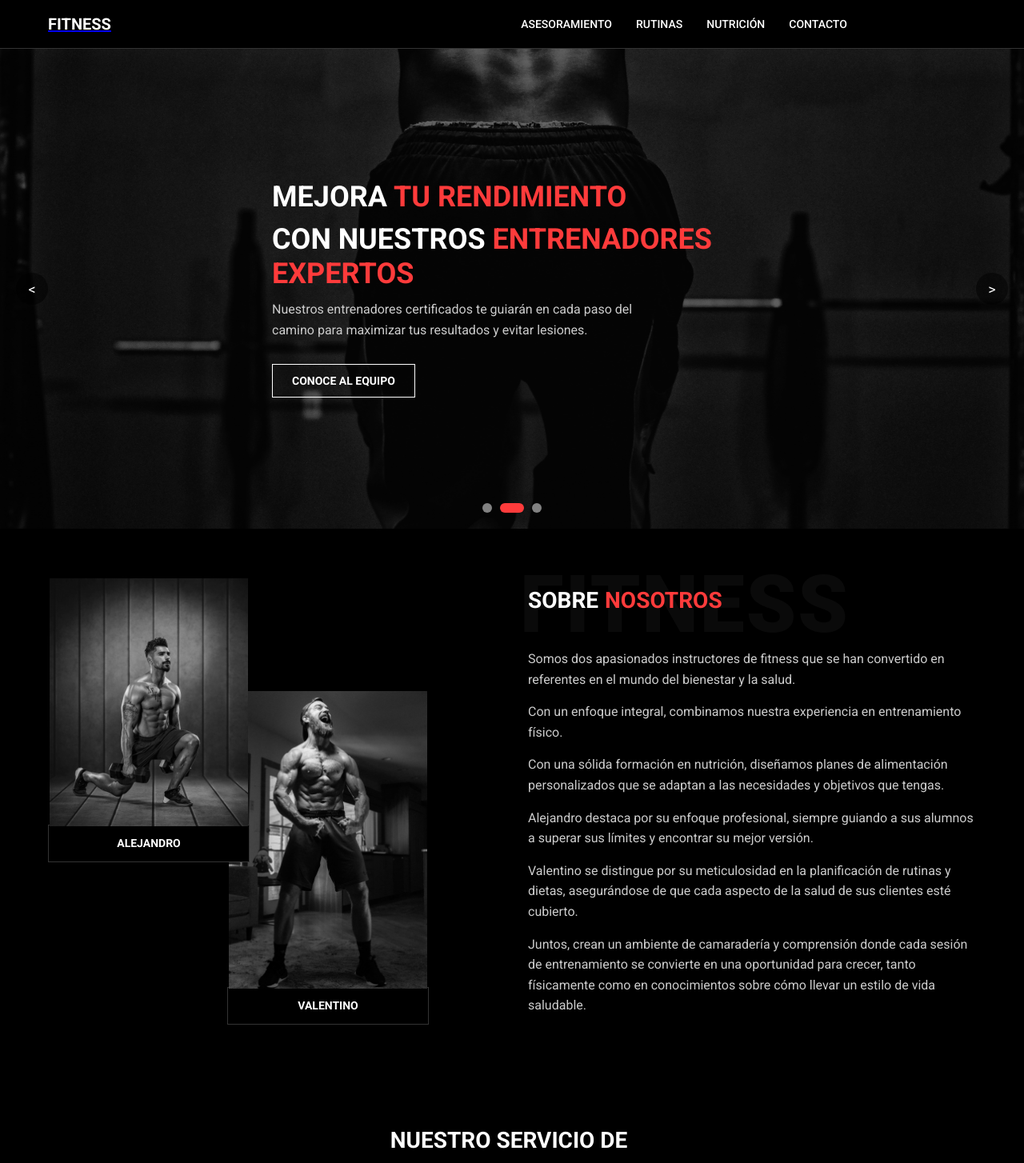
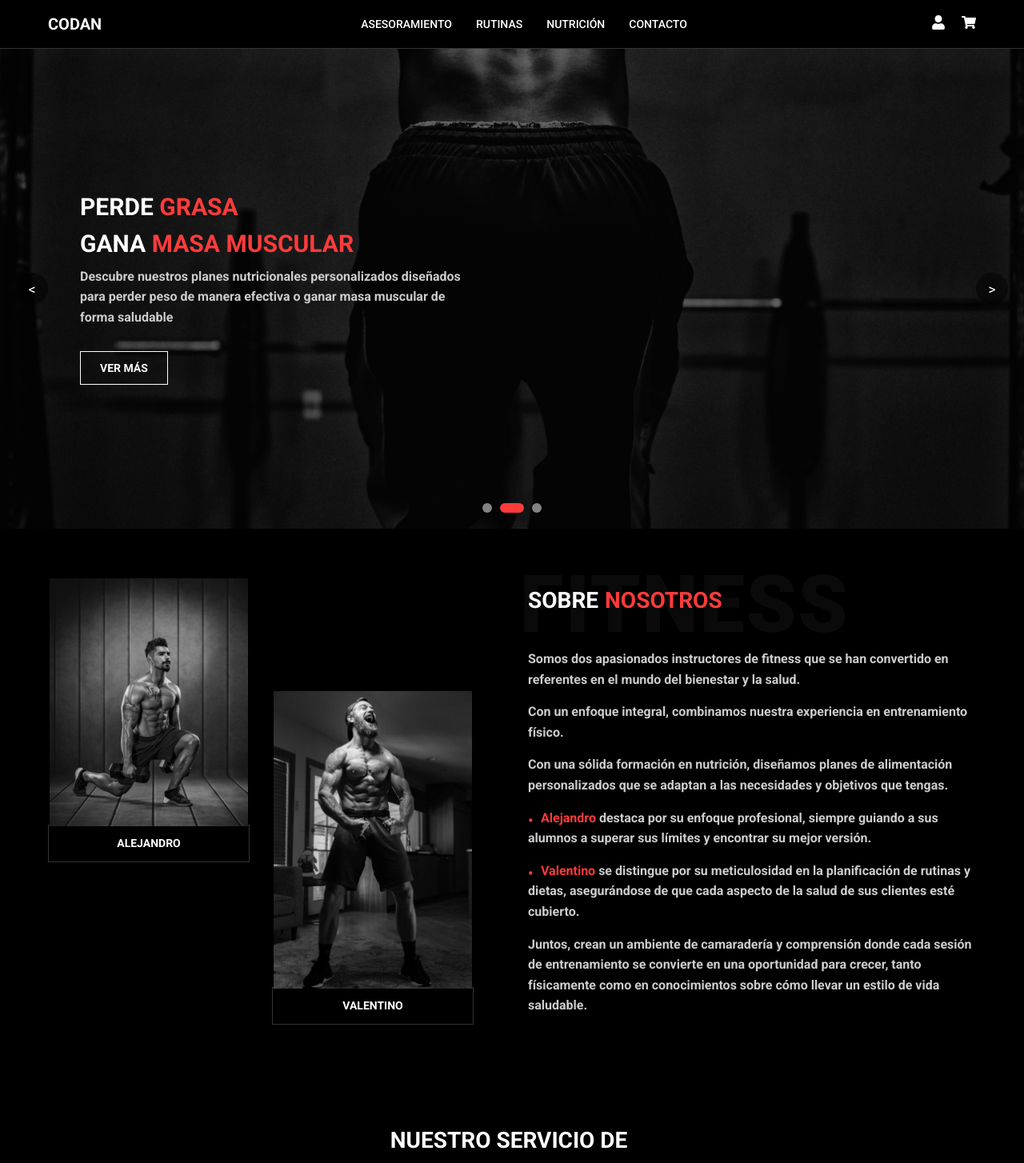
Before and after one commit to colito1523/codan, a React (Vite) app: page / in a window 1280 px wide. Shown: the top 1454 px of the page at 80% size. Built offline with nearby package versions, Linux system fonts and the light colour scheme.

Commit message:
mejoraremos la parte de nutricion

```diff
--- a/src/components/AboutUs.css
+++ b/src/components/AboutUs.css
@@ -36,7 +36,7 @@
 
 .trainer-card.valentino {
   top: 25%;
-  left: 40%;
+  left: 50%;
   z-index: 1;
 }
 
@@ -86,12 +86,14 @@
 .trainer-card:hover .trainer-name {
   background-color: #ff3b3b;
   color: #fff;
+  box-shadow: 0 0 20px rgba(255, 59, 59, 0.8);
 }
 
 .about-text {
   flex: 1;
   min-width: 300px;
   position: relative;
+  font-weight: bold;
 }
 
 .title-container-with-bg {
@@ -137,6 +139,21 @@
   font-size: 16px;
   line-height: 1.6;
   margin-bottom: 15px;
+}
+.name-highlight {
+  color: #ff3b3b;
+  font-weight: bold;
+  position: relative;
+  padding-left: 16px;
+}
+
+.name-highlight::before {
+  content: "•";
+  position: absolute;
+  left: 0;
+  color: #ff3b3b;
+  font-size: 18px;
+  line-height: 1.8;
 }
 
 @media (max-width: 992px) {
--- a/src/components/AboutUs.jsx
+++ b/src/components/AboutUs.jsx
@@ -54,11 +54,11 @@ src={alejandroImg}
   las necesidades y objetivos que tengas.
 </p>
 <p className="paragraph">
-              Alejandro destaca por su enfoque profesional, siempre guiando a sus alumnos a superar sus límites y
+  <span className="name-highlight">Alejandro</span> destaca por su enfoque profesional, siempre guiando a sus alumnos a superar sus límites y
   encontrar su mejor versión.
 </p>
 <p className="paragraph">
-              Valentino se distingue por su meticulosidad en la planificación de rutinas y dietas, asegurándose de que
+  <span className="name-highlight">Valentino</span> se distingue por su meticulosidad en la planificación de rutinas y dietas, asegurándose de que
   cada aspecto de la salud de sus clientes esté cubierto.
 </p>
 <p className="paragraph">
@@ -66,6 +66,7 @@ src={alejandroImg}
   una oportunidad para crecer, tanto físicamente como en conocimientos sobre cómo llevar un estilo de vida
   saludable.
 </p>
+
           </div>
         </div>
       </div>
--- /dev/null
+++ b/src/components/CartModal.css
@@ -0,0 +1,98 @@
+.cart-modal {
+    position: fixed;
+    top: 0;
+    right: 0;
+    width: 400px;
+    height: 100%;
+    background-color: #111;
+    color: white;
+    box-shadow: -4px 0 15px rgba(0, 0, 0, 0.6);
+    z-index: 1000;
+    animation: slideIn 0.3s ease-out;
+  }
+
+  @keyframes slideIn {
+    from {
+      right: -400px;
+    }
+    to {
+      right: 0;
+    }
+  }
+
+  .cart-content {
+    padding: 20px;
+    display: flex;
+    flex-direction: column;
+  }
+
+  .cart-header {
+    display: flex;
+    justify-content: space-between;
+    align-items: center;
+  }
+
+  .cart-item {
+    margin-top: 20px;
+    border: 1px solid white;
+    padding: 10px;
+  }
+
+  .cart-img {
+    width: 100%;
+    height: auto;
+    border-radius: 5px;
+  }
+
+  .cart-details {
+    display: flex;
+    justify-content: space-between;
+    align-items: center;
+  }
+
+  .cart-title {
+    font-weight: bold;
+    font-size: 14px;
+  }
+
+  .cart-price {
+    font-weight: bold;
+  }
+
+  .trash-button {
+    background: none;
+    color: white;
+    border: none;
+    cursor: pointer;
+  }
+
+  .cart-summary {
+    margin-top: 30px;
+    border: 1px solid white;
+    padding: 10px;
+  }
+
+  .strikethrough {
+    text-decoration: line-through;
+    color: gray;
+  }
+
+  .red-line {
+    border-top: 1px solid red;
+    margin: 10px 0;
+  }
+
+  .summary-total {
+    display: flex;
+    justify-content: space-between;
+    font-weight: bold;
+  }
+
+  .checkout-button {
+    margin-top: 20px;
+    padding: 10px;
+    border: 1px solid white;
+    background-color: transparent;
+    color: white;
+    cursor: pointer;
+  }
--- /dev/null
+++ b/src/components/CartModal.jsx
@@ -0,0 +1,51 @@
+import React from "react"
+import "./CartModal.css"
+import { FiX } from "react-icons/fi"
+import { FaTrash } from "react-icons/fa"
+
+const CartModal = ({ isOpen, onClose }) => {
+  if (!isOpen) return null
+
+  return (
+    <div className="cart-modal">
+      <div className="cart-content">
+        <div className="cart-header">
+          <h2>CARRITO</h2>
+          <button className="close-button" onClick={onClose}>
+            <FiX />
+          </button>
+        </div>
+
+        <div className="cart-item">
+          <img src="/ruta-a-tu-imagen.jpg" alt="Producto" className="cart-img" />
+          <div className="cart-details">
+            <span className="cart-title">PERDER GRASA INTERMEDIO</span>
+            <span className="cart-price">$12.000</span>
+            <button className="trash-button"><FaTrash /></button>
+          </div>
+        </div>
+
+        <div className="cart-summary">
+          <h3>Resumen de compra</h3>
+          <div className="summary-line">
+            <span>Subtotal</span>
+            <span className="strikethrough">$ 24.000</span>
+          </div>
+          <div className="summary-line">
+            <span>Descuento</span>
+            <span>$ 0</span>
+          </div>
+          <hr className="red-line" />
+          <div className="summary-total">
+            <span>TOTAL</span>
+            <span>$ 24.000</span>
+          </div>
+        </div>
+
+        <button className="checkout-button">INICIAR COMPRA</button>
+      </div>
+    </div>
+  )
+}
+
+export default CartModal
--- a/src/components/ContactForm.css
+++ b/src/components/ContactForm.css
@@ -84,3 +84,30 @@
   opacity: 0.7;
   cursor: not-allowed;
 }
+
+.section.contact {
+  display: flex;
+  justify-content: center;
+  align-items: center;
+  padding: 80px 20px;
+  min-height: 10vh;
+  text-align: center;
+}
+
+.container {
+  max-width: 700px;
+  width: 100%;
+  margin: 0 auto;
+}
+
+.title-container {
+  margin-bottom: 30px;
+}
+
+.contact-form {
+  margin: 0 auto;
+}
+
+.contact-description {
+  margin: 0 auto 30px;
+}
--- a/src/components/FAQ.jsx
+++ b/src/components/FAQ.jsx
@@ -52,7 +52,10 @@ const FAQ = () => {
                 <span className={`faq-icon ${openFaq === index ? "open" : ""}`}></span>
               </div>
 
-              {openFaq === index && <div className="faq-answer">{faq.answer}</div>}
+              <div className={`faq-answer-wrapper ${openFaq === index ? "open" : ""}`}>
+  <div className="faq-answer">{faq.answer}</div>
+</div>
+
             </div>
           ))}
         </div>
--- a/src/components/Header.css
+++ b/src/components/Header.css
@@ -128,12 +128,29 @@
   justify-content: center;
   gap: 20px;
   padding: 15px 0;
-  border-top: 1px solid #222;
+}
+/* ICONOS EN DESKTOP */
+.icons-container {
+  display: flex;
+  gap: 20px;
+  align-items: center;
+  justify-content: flex-end;
+  flex: 1;
+}
+
+.logo-link {
+  text-decoration: none;
+  color: inherit;
 }
 
 @media (max-width: 768px) {
   .nav-icons-mobile {
     display: flex;
+    justify-content: center;
+    gap: 20px;
+    padding: 15px 0;
+    border-top: 1px solid #222;
+    width: 100%;
   }
 
   .icons-container {
@@ -150,13 +167,6 @@
     flex: 1;
     display: flex;
     justify-content: flex-start;
-  }
-
-  .icons-container {
-    flex: 1;
-    display: flex;
-    justify-content: center;
-    align-items: center;
   }
 
   .menu-button {
--- a/src/components/Header.jsx
+++ b/src/components/Header.jsx
@@ -4,12 +4,13 @@ import { useState } from "react"
 import { Link, useLocation } from "react-router-dom"
 import { FaUser, FaShoppingCart } from "react-icons/fa"
 import { FiMenu, FiX } from "react-icons/fi"
-
+import CartModal from "./CartModal"
 import "./Header.css"
 
 const Header = () => {
   const [menuOpen, setMenuOpen] = useState(false)
   const location = useLocation()
+  const [isCartOpen, setIsCartOpen] = useState(false)
 
   return (
     <header className="header">
@@ -17,7 +18,7 @@ const Header = () => {
         {/* IZQUIERDA: Logo */}
         <div className="logo-container">
           <Link to="/" className="logo-link">
-            <h1 className="logo">FITNESS</h1>
+            <h1 className="logo">CODAN</h1>
           </Link>
         </div>
 
@@ -34,12 +35,18 @@ const Header = () => {
       </Link>
     </li>
     <li className="nav-item">
-      <Link to="/Rutinas" className={`nav-link ${location.pathname === "/Rutinas" ? "active" : ""}`}>
+      <Link
+        to="/Rutinas"
+        className={`nav-link ${location.pathname === "/Rutinas" ? "active" : ""}`}
+      >
         RUTINAS
       </Link>
     </li>
     <li className="nav-item">
-      <Link to="/nutricion" className={`nav-link ${location.pathname === "/nutricion" ? "active" : ""}`}>
+      <Link
+        to="/nutricion"
+        className={`nav-link ${location.pathname === "/nutricion" ? "active" : ""}`}
+      >
         NUTRICIÓN
       </Link>
     </li>
@@ -48,18 +55,30 @@ const Header = () => {
         CONTACTO
       </Link>
     </li>
-  </ul>
 
    {/* ÍCONOS SOLO EN MOBILE */}
-  <div className="nav-icons-mobile">
+<li className="nav-icons-mobile">
   <Link to="/cuenta" className="icon-link" aria-label="Cuenta">
     <FaUser />
   </Link>
-    <Link to="/carrito" className="icon-link" aria-label="Carrito">
+  <Link to="#" className="icon-link" aria-label="Carrito" onClick={() => setIsCartOpen(true)}>
+    <FaShoppingCart />
+  </Link>
+</li>
+
+  </ul>
+</nav>
+{/* ÍCONOS EN ESCRITORIO */}
+<div className="icons-container">
+  <Link to="/cuenta" className="icon-link" aria-label="Cuenta">
+    <FaUser />
+  </Link>
+  <Link to="#" className="icon-link" aria-label="Carrito" onClick={() => setIsCartOpen(true)}>
     <FaShoppingCart />
   </Link>
 </div>
-</nav>
+
+
 
         {/* Botón menú móvil */}
         <button
@@ -71,7 +90,9 @@ const Header = () => {
 </button>
 
       </div>
+      <CartModal isOpen={isCartOpen} onClose={() => setIsCartOpen(false)} />
     </header>
+
   )
 }
 
--- a/src/components/Hero.css
+++ b/src/components/Hero.css
@@ -37,15 +37,19 @@
   height: 100%;
   display: flex;
   align-items: center;
+  justify-content: flex;
 }
 
 .hero-content {
   max-width: 600px;
+  text-align: left;
+  margin-left: 100px; /* <-- este es el que manda todo a la izquierda real */
 }
+
 
 .hero-title {
   color: #fff;
-  font-size: 36px;
+  font-size: 30px;
   font-weight: bold;
   margin-bottom: 10px;
   line-height: 1.2;
@@ -61,6 +65,7 @@
   line-height: 1.6;
   margin-bottom: 30px;
   max-width: 500px;
+  font-weight: bold;
 }
 
 .hero-button {
--- a/src/components/Hero.jsx
+++ b/src/components/Hero.jsx
@@ -20,23 +20,23 @@ const Hero = () => {
     },
     {
       image: sliderImage,
-      title1: "MEJORA",
-      titleAccent1: "TU RENDIMIENTO",
-      title2: "CON NUESTROS",
-      titleAccent2: "ENTRENADORES EXPERTOS",
+      title1: "PERDE",
+      titleAccent1: "GRASA",
+      title2: "GANA",
+      titleAccent2: "MASA MUSCULAR",
       description:
-        "Nuestros entrenadores certificados te guiarán en cada paso del camino para maximizar tus resultados y evitar lesiones.",
-      buttonText: "CONOCE AL EQUIPO",
+        "Descubre nuestros planes nutricionales personalizados diseñados para perder peso de manera efectiva o ganar masa muscular de forma saludable",
+      buttonText: "VER MÁS",
     },
     {
       image: sliderImage,
-      title1: "OPTIMIZA",
-      titleAccent1: "TU NUTRICIÓN",
-      title2: "CON NUESTROS",
-      titleAccent2: "PLANES PERSONALIZADOS",
+      title1: "ALCANZA",
+      titleAccent1: "TUS OBJETIVOS",
+      title2: "DE FORMA",
+      titleAccent2: "PERSONALIZADO",
       description:
-        "La nutrición adecuada es clave para alcanzar tus objetivos. Nuestros planes nutricionales están diseñados específicamente para ti.",
-      buttonText: "VER PLANES",
+        "Nuestra asesoría especializada en entrenamiento, diseñada para ayudarte a perder peso y ganar masa muscular. Con planes adaptados a tus necesidades y un enfoque en ejercicios efectivos",
+      buttonText: "VER MÁS",
     },
   ]
 
@@ -71,7 +71,6 @@ const Hero = () => {
             style={{ backgroundImage: `url(${slide.image})` }}
           >
             <div className="hero-overlay">
-              <div className="container">
                 <div className="hero-content">
                   <h2 className="hero-title">
                     {slide.title1} <span className="accent">{slide.titleAccent1}</span>
@@ -82,7 +81,6 @@ const Hero = () => {
                   <p className="hero-subtitle">{slide.description}</p>
                   <button className="hero-button">{slide.buttonText}</button>
                 </div>
-              </div>
             </div>
           </div>
         ))}
```
Also changed, not shown: src/components/FAQ.css (+20 -0 lines). Lines whose indentation alone changed are shown as unchanged.
